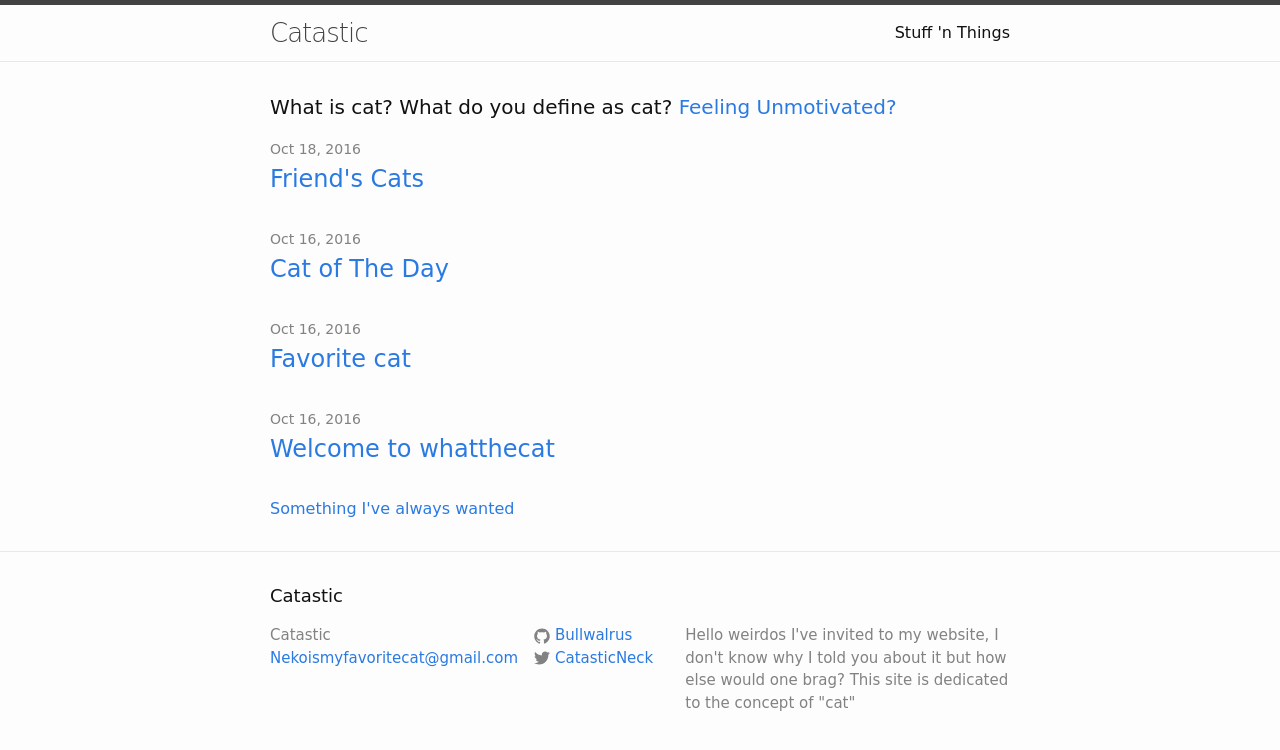
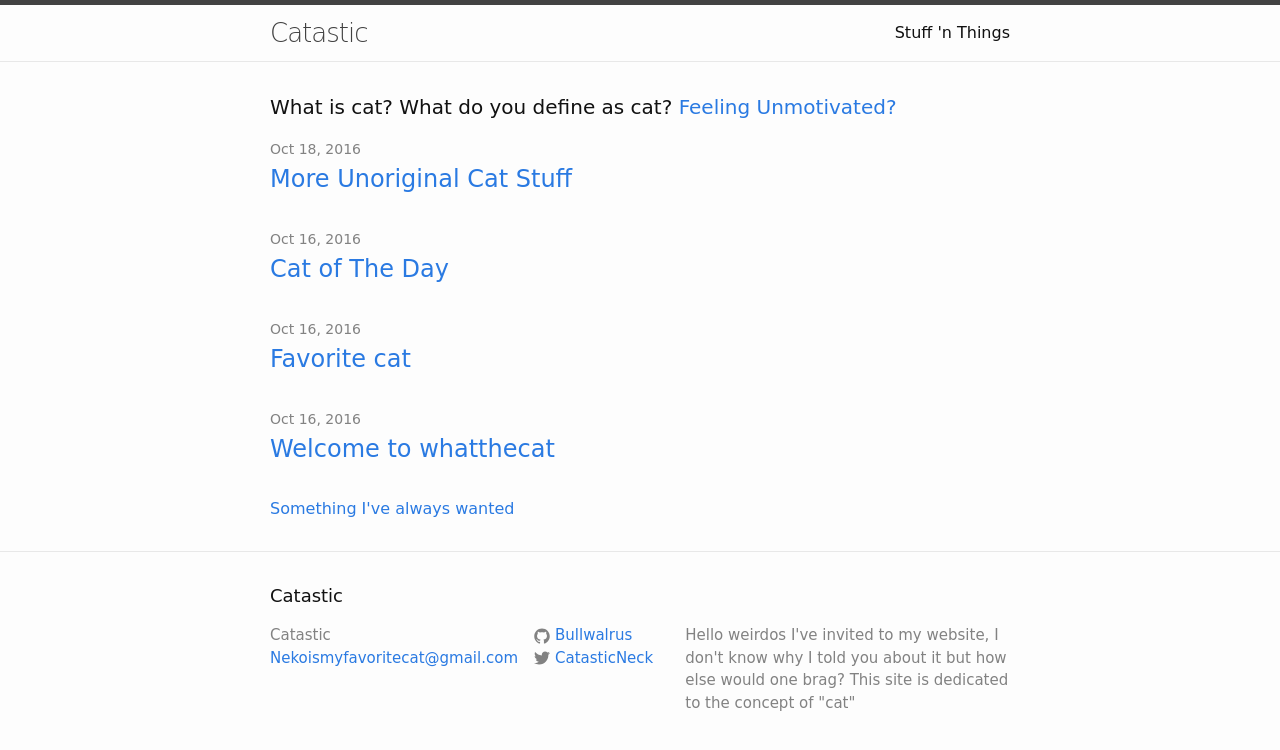
Before and after one commit to bullwalrus/Bullwalrus.github.io, a Jekyll site: the page built from index.html, in a window 1280 px wide. Shown: the top 750 px of the page. Built offline with Jekyll 4.4.1, drawn with Linux system fonts in a browser that asks for light colours.

Commit message:
Update 2016-10-18-jdksajkldjsa.md

```diff
--- a/_posts/2016-10-18-jdksajkldjsa.md
+++ b/_posts/2016-10-18-jdksajkldjsa.md
@@ -1,6 +1,6 @@
 ---
 layout: post
-title:  "Friend's Cats"
+title:  "More Unoriginal Cat Stuff"
 date:   2016-10-18
 categories: catness
 ---
@@ -8,6 +8,6 @@ categories: catness
 <html>
 <body>
 <img src="http://cdn2-www.cattime.com/assets/uploads/gallery/25-funny-cat-memes/funny-cat-meme.jpg"/>
-<h4>One of my friend's awesome cats</h4>
+<h4>Please explain what happened to their kitty-makers</h4>
 </body>
 </html>
```
